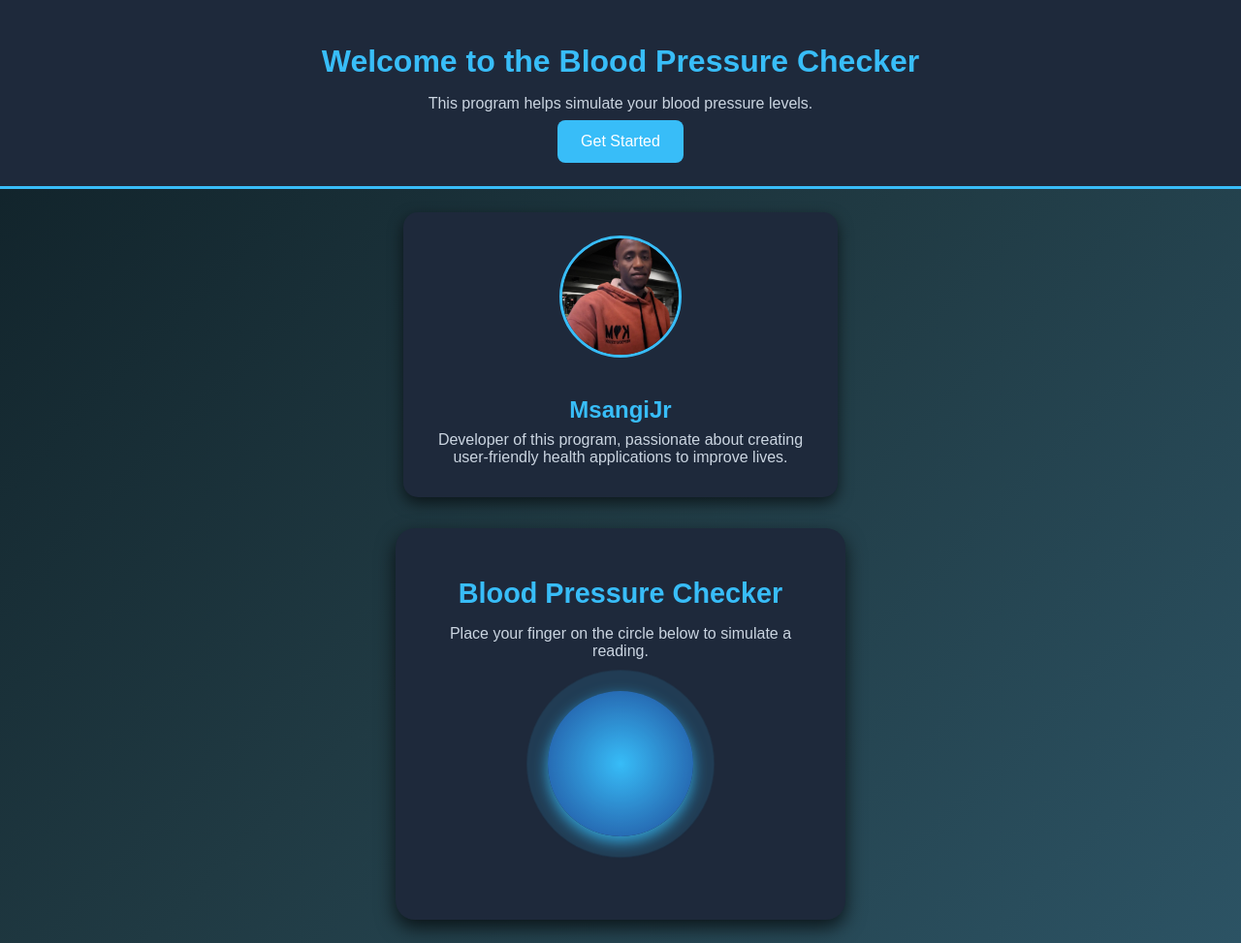
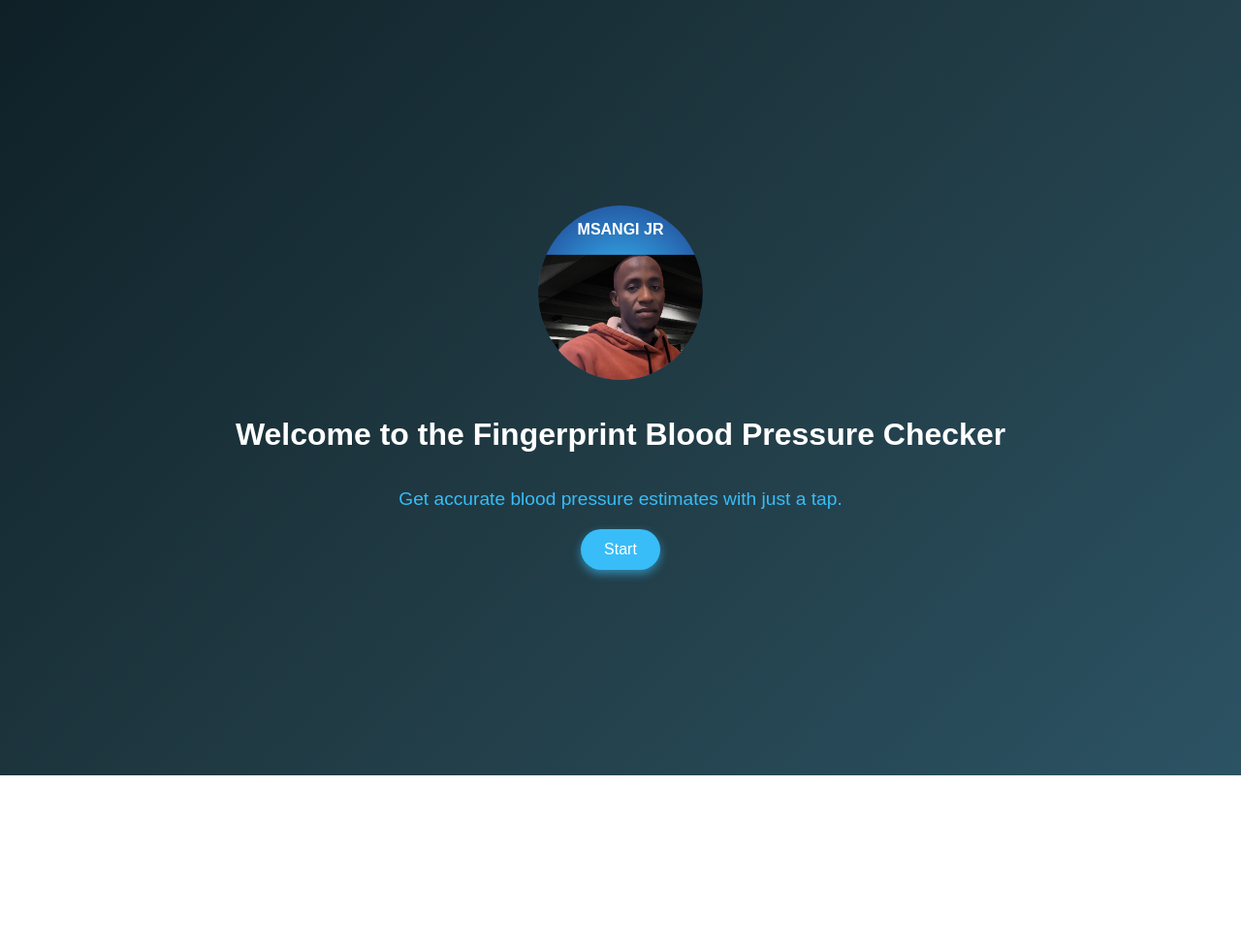
Before and after one commit to MSANGI09/Blood-pressure.-github.io-, a plain HTML site: page index.html in a window 1280 px wide. Shown: the whole page at 97% size. After the commit the page ends 800 px from the top, so only its background shows below. Drawn offline with Linux system fonts and the light colour scheme.

Commit message:
Update index.html

```diff
--- a/index.html
+++ b/index.html
@@ -1,270 +1,207 @@
-<!DOCTYPE html>
+ <!DOCTYPE html>
 <html lang="en">
 <head>
   <meta charset="UTF-8">
   <meta name="viewport" content="width=device-width, initial-scale=1.0">
-  <title>Blood Pressure Checker</title>
+  <title>Blood Pressure via Fingerprint</title>
   <style>
-    /* General Styles */
+    /* Global Styles */
     body {
+      font-family: 'Arial', sans-serif;
       margin: 0;
-      font-family: 'Arial', sans-serif;
+      padding: 0;
       background: linear-gradient(135deg, #0f2027, #203a43, #2c5364);
+      color: white;
+      text-align: center;
+    }
+
+    /* Introduction Page Styles */
+    #introPage {
+      height: 100vh;
+      display: flex;
+      flex-direction: column;
+      align-items: center;
+      justify-content: center;
+      text-align: center;
+      transition: opacity 0.5s ease-in-out, visibility 0.5s;
+    }
+
+    #introPage.hidden {
+      opacity: 0;
+      visibility: hidden;
+    }
+
+    .logo-container {
+      width: 170px;
+      height: 180px;
+      border-top-left-radius: 160px;
+      border-top-right-radius: 100px;
+      overflow: hidden;
+      background: radial-gradient(circle, #38bdf8, #1e3a8a);
+
+      margin-bottom: 1rem;
+      position: relative;
+      border-radius: 50%;
+      border-color: radial-gradient(circle, #38bdf8, #1e3a8a);
+      border-style: bold;
+
+    }
+
+    .logo-container img {
+      width: 100%;
+      height: 100%;
+      object-fit: cover;
+      transform: translateY(0.5%);
+    }
+
+    .intro-text {
+      font-size: 1.2rem;
+      color: #38bdf8;
+      margin-top: 1rem;
+    }
+
+    .start-button {
+      padding: 0.75rem 1.5rem;
+      font-size: 1rem;
       color: #fff;
-      scroll-behavior: smooth;
+      background: #38bdf8;
+      border: none;
+      border-radius
+  : 25px;
+      cursor: pointer;
+      transition: background 0.3s, transform 0.2s ease-in-out;
+      box-shadow: 0 4px 10px rgba(56, 189, 248, 0.6);
+    }
+
+    .start-button:hover {
+      background: #1e3a8a;
+    }
+
+    .start-button:active {
+      transform: scale(0.95);
+    }
+
+    /* Main App Styles */
+    #mainApp {
+      display: none;
     }
 
     header {
-      text-align: center;
-      padding: 1.5rem 0;
+      padding: 1rem;
       background: #1e293b;
-      border-bottom: 3px solid #38bdf8;
-    }
-
-    header h1 {
-      font-size: 2rem;
       color: #38bdf8;
     }
 
-    header p {
+    main {
+      padding: 1rem;
+    }
+
+    .fingerprint-area {
+      background: radial-gradient(circle, #38bdf8, #1e3a8a);
+      width: 150px;
+      height: 150px;
+      border-radius: 50%;
+      margin: 2rem auto;
+      display: flex;
+      align-items: center;
+      justify-content: center;
+      color: white;
+      font-size: 1rem;
+      cursor: pointer;
+      box-shadow: 0 4px 10px rgba(56, 189, 248, 0.8);
+      transition: transform 0.2s ease-in-out, box-shadow 0.3s;
+    }
+
+    .fingerprint-area:active {
+      transform: scale(0.95);
+      box-shadow: 0 2px 5px rgba(56, 189, 248, 0.6);
+    }
+
+    .result {
+      margin-top: 2rem;
+      font-size: 1.2rem;
+    }
+
+    .advice {
+      margin-top: 1rem;
       font-size: 1rem;
       color: #cbd5e1;
     }
 
-    /* Main Content */
-    .main {
-      padding: 1.5rem;
-      display: flex;
-      flex-direction: column;
-      align-items: center;
-      gap: 2rem;
-    }
-
-    /* Owner Card */
-    .owner-card {
-      background: #1e293b;
-      border-radius: 15px;
-      padding: 1.5rem;
-      text-align: center;
-      width: 90%;
-      max-width: 400px;
-      box-shadow: 0 6px 15px rgba(0, 0, 0, 0.6);
-      transition: transform 0.3s, box-shadow 0.3s;
-    }
-
-    .owner-card:hover {
-      transform: translateY(-10px);
-      box-shadow: 0 8px 20px rgba(0, 0, 0, 0.8);
-    }
-
-    .owner-card img {
-      width: 120px;
-      height: 120px;
-      border-radius: 50%;
-      object-fit: cover;
-      border: 3px solid #38bdf8;
-      margin-bottom: 1rem;
-    }
-
-    .owner-card h2 {
-      font-size: 1.5rem;
-      margin-bottom: 0.5rem;
-      color: #38bdf8;
-    }
-
-    .owner-card p {
-      font-size: 1rem;
-      color: #cbd5e1;
-    }
-
-    /* Program Section */
-    .container {
-      text-align: center;
-      background: #1e293b;
-      padding: 2rem;
-      border-radius: 20px;
-      box-shadow: 0 8px 20px rgba(0, 0, 0, 0.7);
-      max-width: 400px;
-      width: 90%;
-    }
-
-    h1 {
-      font-size: 1.8rem;
-      margin-bottom: 1rem;
-      color: #38bdf8;
-    }
-
-    p {
-      font-size: 1rem;
-      margin: 0.5rem 0;
-      color: #cbd5e1;
-    }
-
-    /* Finger Area */
-    .finger-area {
-      margin: 2rem auto;
-      background: radial-gradient(circle at 50% 50%, #38bdf8, #1e3a8a);
-      height: 150px;
-      width: 150px;
-      border-radius: 50%;
-      box-shadow: 0 6px 15px rgba(56, 189, 248, 0.8);
-      position: relative;
-      cursor: pointer;
-      display: flex;
-      justify-content: center;
-      align-items: center;
-      transition: transform 0.3s, box-shadow 0.3s;
-    }
-
-    .finger-area:active {
-      transform: scale(0.95);
-      box-shadow: 0 4px 10px rgba(56, 189, 248, 0.6);
-    }
-
-    /* Pulse Effect */
-    .pulse {
-      position: absolute;
-      width: 150px;
-      height: 150px;
-      border-radius: 50%;
-      background: rgba(56, 189, 248, 0.4);
-      animation: pulse 1.5s infinite;
-    }
-
-    @keyframes pulse {
-      0% {
-        transform: scale(1);
-        opacity: 0.8;
-      }
-      100% {
-        transform: scale(1.5);
-        opacity: 0;
-      }
-    }
-
-    /* Hidden initially */
-    .result {
-      font-size: 1.2rem;
-      margin-top: 1rem;
-      opacity: 0;
-      transform: scale(0.95);
-      transition: opacity 0.3s, transform 0.3s;
-    }
-
-    .result.visible {
-      opacity: 1;
-      transform: scale(1);
-    }
-
-    /* Loader Animation */
-    .loader {
-      border: 4px solid #1e293b;
-      border-top: 4px solid #38bdf8;
-      border-radius: 50%;
-      width: 30px;
-      height: 30px;
-      animation: spin 1s linear infinite;
-      margin: 1rem auto;
-    }
-
-    @keyframes spin {
-      0% {
-        transform: rotate(0deg);
-      }
-      100% {
-        transform: rotate(360deg);
-      }
-    }
-
-    /* Scroll Button */
-    .scroll-btn {
-      background: #38bdf8;
-      border: none;
-      padding: 0.8rem 1.5rem;
-      color: #fff;
-      border-radius: 8px;
-      font-size: 1rem;
-      cursor: pointer;
-      transition: background 0.3s;
-    }
-
-    .scroll-btn:hover {
-      background: #1e3a8a;
-    }
   </style>
 </head>
 <body>
-  <header>
-    <h1>Welcome to the Blood Pressure Checker</h1>
-    <p>This program helps simulate your blood pressure levels.</p>
-    <button class="scroll-btn" onclick="scrollToSection()">Get Started</button>
-  </header>
+  <!-- Introduction Page -->
+  <div id="introPage">
+    <div class="logo-container">
+        <b><p >MSANGI JR</p></b>
+      <img src="a.png" alt="Program Logo">
+    </div>
+    <h1>Welcome to the Fingerprint Blood Pressure Checker</h1>
+    <p class="intro-text">Get accurate blood pressure estimates with just a tap.</p>
+    <button class="start-button" onclick="startApp()">Start</button>
+  </div>
 
-  <main class="main">
-    <!-- Owner Card -->
-    <div class="owner-card">
-      <img src="a.png" alt="Owner Picture">
-      <h2><b>MsangiJr</b></h2>
-      <p>Developer of this program, passionate about creating user-friendly health applications to improve lives.</p>
-    </div>
+  <!-- Main Application -->
+  <div id="mainApp">
+    <header>
+      <h1>Fingerprint Blood Pressure Checker</h1>
+      <p>Place your finger on the sensor below to simulate a blood pressure reading.</p>
+    </header>
+    <main>
+      <!-- Fingerprint Sensor Area -->
+      <div class="fingerprint-area" id="fingerprintArea">Tap Here</div>
 
-    <!-- Blood Pressure Program -->
-    <div class="container" id="programSection">
-      <h1>Blood Pressure Checker</h1>
-      <p>Place your finger on the circle below to simulate a reading.</p>
-      <div class="finger-area" id="fingerArea">
-        <span class="pulse"></span>
-      </div>
-      <div class="result" id="resultSection">
-        Your blood pressure is: <strong id="bpResult">--</strong>
-      </div>
-    </div>
-  </main>
+      <!-- Result Section -->
+      <div class="result" id="result">Blood Pressure: --</div>
+      <div class="advice" id="advice">Advice: --</div>
+    </main>
+  </div>
 
   <script>
-    // JavaScript for Smooth Scrolling
-    function scrollToSection() {
-      document.getElementById("programSection").scrollIntoView({ behavior: "smooth" });
-    }
-
-    // JavaScript for Blood Pressure Simulation
-    const fingerArea = document.getElementById("fingerArea");
-    const resultSection = document.getElementById("resultSection");
-    const bpResult = document.getElementById("bpResult");
-
-    // Generate Random Blood Pressure
-    const getRandomBloodPressure = () => {
-      const systolic = Math.floor(Math.random() * (140 - 90 + 1)) + 90; // 90-140 range
-      const diastolic = Math.floor(Math.random() * (90 - 60 + 1)) + 60; // 60-90 range
-      return `${systolic}/${diastolic}`;
+    // Handle Start Button
+    const startApp = () => {
+      document.getElementById('introPage').classList.add('hidden');
+      setTimeout(() => {
+        document.getElementById('introPage').style.display = 'none';
+        document.getElementById('mainApp').style.display = 'block';
+      }, 500);
     };
 
-    // Handle Finger Area Press
-    fingerArea.addEventListener("mousedown", () => {
-      // Show loader
-      const loader = document.createElement("div");
-      loader.className = "loader";
-      fingerArea.appendChild(loader);
+    // Fingerprint Area Event
+    const fingerprintArea = document.getElementById('fingerprintArea');
+    const resultDiv = document.getElementById('result');
+    const adviceDiv = document.getElementById('advice');
 
-      // Hide previous result if any
-      resultSection.classList.remove("visible");
+    // Simulate blood pressure readings and advice
+    const simulateBloodPressure = () => {
+      const systolic = Math.floor(Math.random() * (140 - 90) + 90); // 90-140 range
+      const diastolic = Math.floor(Math.random() * (90 - 60) + 60); // 60-90 range
 
-      // Simulate Measurement
+      return { systolic, diastolic };
+    };
+
+    const generateAdvice = (systolic, diastolic) => {
+      if (systolic < 120 && diastolic < 80) {
+        return 'Your blood pressure is normal.';
+      } else if (systolic <= 139 || diastolic <= 89) {
+        return 'You might have pre-hypertension. Monitor your health.';
+      } else {
+        return 'High blood pressure detected. Consult a doctor.';
+      }
+    };
+
+    // Trigger on fingerprint area tap
+    fingerprintArea.addEventListener('click', () => {
+      // Simulate the measurement process
+      resultDiv.textContent = 'Measuring...';
+      adviceDiv.textContent = 'Please wait...';
+
       setTimeout(() => {
-        const result = getRandomBloodPressure();
-        bpResult.textContent = result;
-
-        // Show the result section
-        resultSection.classList.add("visible");
-
-        // Remove the loader
-        fingerArea.removeChild(loader);
-      }, 3000); // Simulate 3-second delay
-    });
-
-    // Reset interaction on touch end (for mobile)
-    fingerArea.addEventListener("mouseup", () => {
-      fingerArea.style.transform = "scale(1)";
+        const { systolic, diastolic } = simulateBloodPressure();
+        resultDiv.textContent = `Blood Pressure: ${systolic}/${diastolic}`;
+        adviceDiv.textContent = `Advice: ${generateAdvice(systolic, diastolic)}`;
+      }, 3000); // Simulate a 3-second reading
     });
   </script>
 </body>
```
